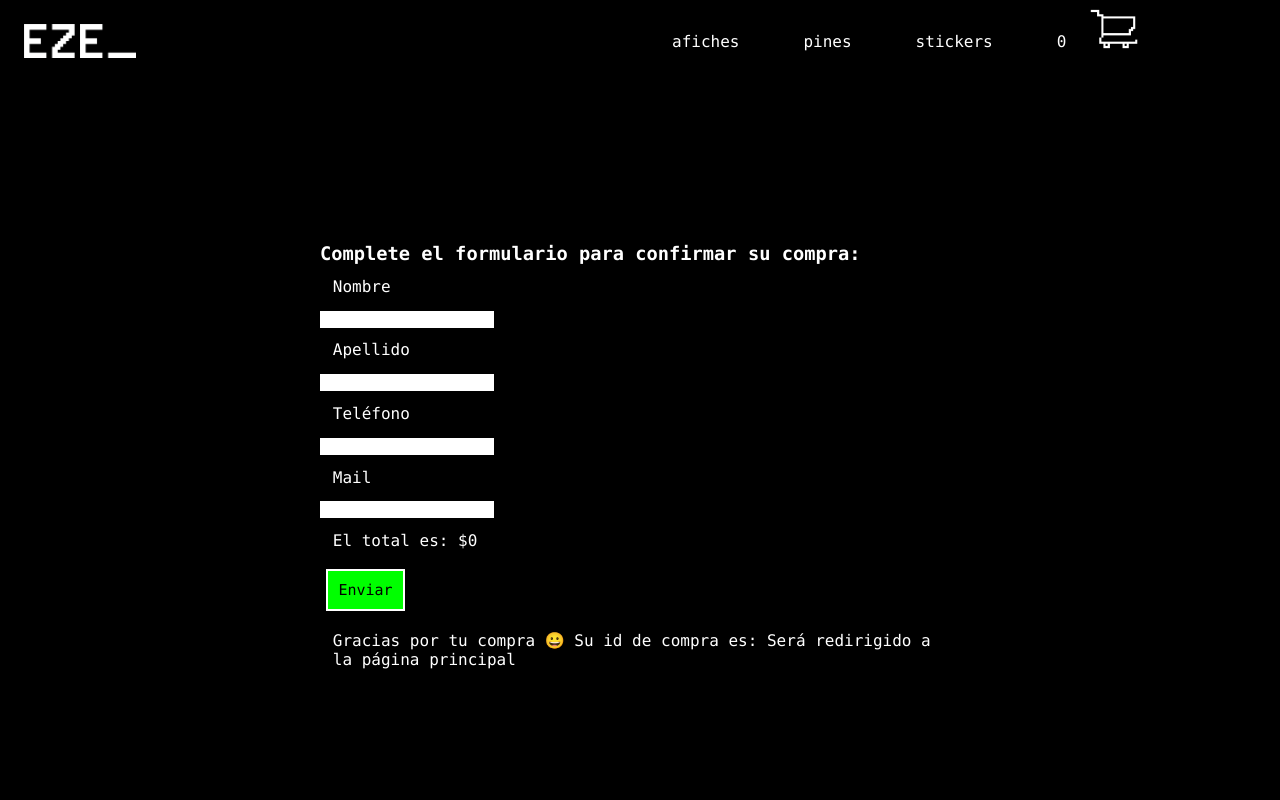
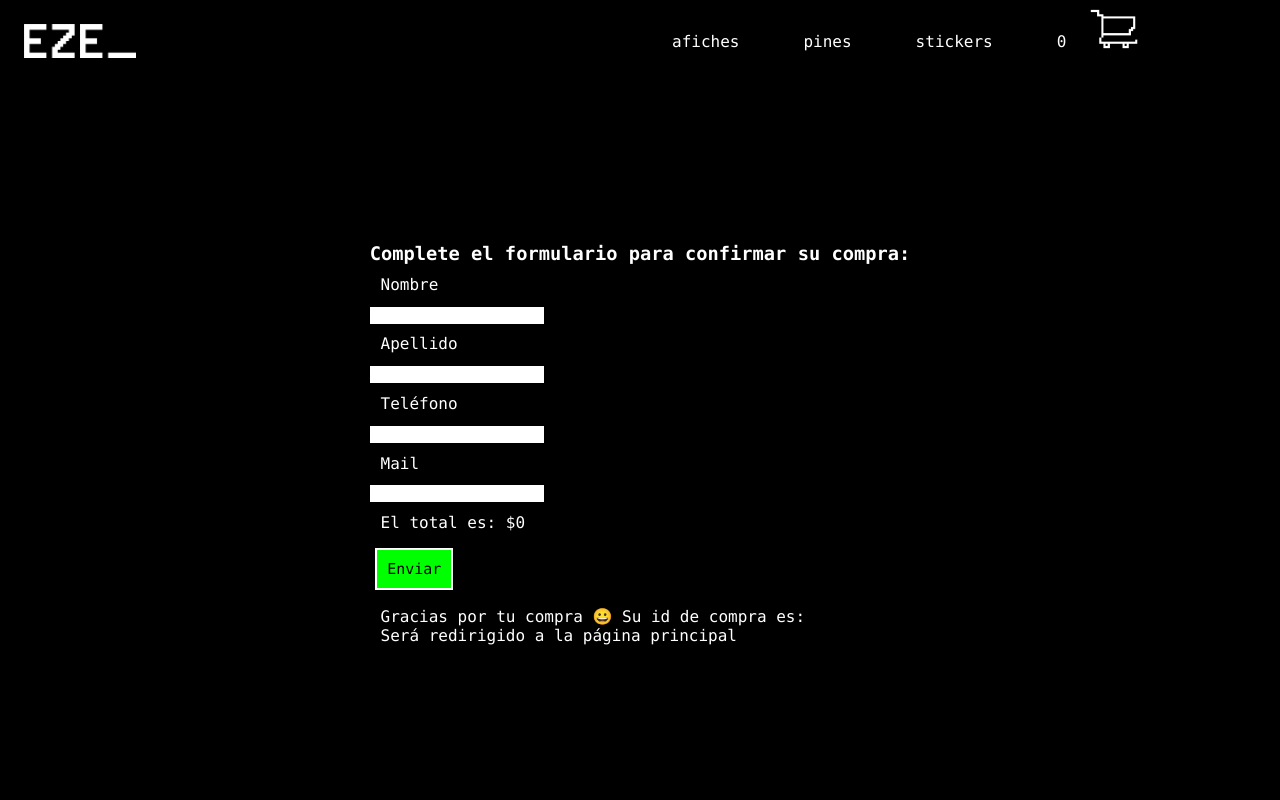
Before and after one commit to EZEweb/tienda-rico, a React (Create React App) app: page /confirmarcompra in a window 1280 px wide. Both pictures are taken after typing "Sample", "Sample", "Sample", "Sample" into the empty fields and a click on the button "Enviar". Shown: the top 800 px of the page. Built offline with nearby package versions, Linux system fonts and the light colour scheme; no server answers.

Commit message:
ultimando detalles

```diff
--- a/src/App.js
+++ b/src/App.js
@@ -7,7 +7,6 @@ import ItemDetailContainer from './components/ItemDetailContainer';
 import ItemListContainer from './components/ItemListContainer';
 import CartContextProvider from './components/CartContext';
 import Cart from './components/Cart';
-import Categoria from './components/Categoria';
 import ConfirmarCompra from './components/ConfirmarCompra';
 import Redes from "./components/Redes"
 
@@ -18,7 +17,7 @@ function App() {
         <MiNav/>
             <Routes>
                 <Route path="/" element={<ItemListContainer/>}/>
-                <Route path="/categoria/:categoria" element={<Categoria/>}/>
+                <Route path="/categoria/:categoria" element={<ItemListContainer/>}/>
                 <Route path="/item/:id" element={<ItemDetailContainer/>}/>
                 <Route path="/Home" element={<Home/>}/>
                 <Route path="/cart" element={<Cart/>}/>
@@ -26,7 +25,7 @@ function App() {
                 <Route path="/confirmarcompra" element={<ConfirmarCompra/>}/>
             </Routes>
         <MiFooter/>
-        </CartContextProvider>{/* acá le asigno el super poder del context a los hijes de cartContext */}
+        </CartContextProvider>
         </BrowserRouter>
     )
 }
--- a/src/components/Cart.js
+++ b/src/components/Cart.js
@@ -6,7 +6,7 @@ import Matesito from './imagenes/matesito.png'
 import { Link } from 'react-router-dom'
 
 const Cart=()=>{
-    const {clear,itemsCart, preciototal, removeItem} = useContext(CartContext)//traigo x context la funcion clear y los estados itemsCart y preciototal
+    const {clear,itemsCart, precioTotal, removeItem} = useContext(CartContext)
 
     return (
         <>
@@ -27,7 +27,7 @@ const Cart=()=>{
                 }
                 <div>
                 <h3>
-                    Valor total ${preciototal}
+                    Valor total ${precioTotal}
                 </h3>
                 <button onClick={clear} className='button'>Borrar Todo</button>
                 </div>
--- a/src/components/CartContext.js
+++ b/src/components/CartContext.js
@@ -27,10 +27,10 @@ export const CartContextProvider = ({children})=>{
         setItemsCart (itemsCart.filter((item)=>item.id !== remove ))
     }
 
-    const preciototal = itemsCart.reduce((total, item) =>  (item.precio * item.cantidad) + total, 0)
+    const precioTotal = itemsCart.reduce((total, item) =>  (item.precio * item.cantidad) + total, 0)
 
     return(
-        <CartContext.Provider value={{addItem,clear,removeItem,isInCart, preciototal, itemsCart}}>
+        <CartContext.Provider value={{addItem,clear,removeItem,isInCart, precioTotal, itemsCart}}>
             {children}
         </CartContext.Provider>
     )
--- a/src/components/Categoria.js
+++ /dev/null
@@ -1,10 +0,0 @@
-import React from "react";
-import ItemListContainer from './ItemListContainer'
-
-let Categoria = () =>{
-    return(
-        <ItemListContainer/>
-    )
-}
-
-export default Categoria
--- a/src/components/ConfirmarCompra.js
+++ b/src/components/ConfirmarCompra.js
@@ -6,11 +6,11 @@ import { CartContext } from "./CartContext"
 
 const ConfirmarCompra = () => {
 
-    let {itemsCart, clear, preciototal} = useContext(CartContext)
+    let {itemsCart, clear, precioTotal} = useContext(CartContext)
     let navigate = useNavigate()
     let basededatos = getFirestore()
 
-    let [ordenid, setOrdenId] = useState ()
+    let [ordenId, setOrdenId] = useState ()
     let [envio, setEnvio] = useState(false)
 
     const [cliente, setCliente] = useState({
@@ -30,7 +30,8 @@ const ConfirmarCompra = () => {
         let orden = {
             buyer: cliente,
             items: [...itemsCart],
-            date: date
+            date: date,
+            preciototal: precioTotal
         }
         let coleccion = collection(basededatos, "ordenes")
 
@@ -43,6 +44,7 @@ const ConfirmarCompra = () => {
             }, 5000)
         })
         .catch((err) => console.log(err))
+        .finally((fin) => console.log(fin))
 
         itemsCart.forEach((items) => {
             let cambioStock = doc(basededatos, "productos", items.id)
@@ -63,10 +65,10 @@ const ConfirmarCompra = () => {
                 <input onChange={ClienteOnChange} value={cliente.tel} name="tel"/>
                 <p>Mail</p>
                 <input onChange={ClienteOnChange} value={cliente.mail} name="mail"/>
-                <p>El total es: ${preciototal}</p>
+                <p>El total es: ${precioTotal}</p>
                 <div>
                     <button type='submit' onClick={()=>setEnvio(true)}> Enviar</button>
-                    {envio && <p>Gracias por tu compra 😀 Su id de compra es: {ordenid} Será redirigido a la página principal</p>}
+                    {envio && <p>Gracias por tu compra 😀 Su id de compra es: {ordenId} <br></br>Será redirigido a la página principal</p>}
                 </div>
             </form>
         </div>
--- a/src/components/Home.js
+++ b/src/components/Home.js
@@ -6,9 +6,9 @@ function Home () {
         <div className="inicio">
             <div>
             <h1>Hola <br></br>mundo_</h1>
-            <a><Link to="/redes">Redes</Link></a>
-            <a><Link to="/">Tienda</Link></a>
-            <a>Contacto</a>
+            <Link to="/redes">Redes</Link>
+            <Link to="/">Tienda</Link>
+            <Link to="/">Contacto</Link>
             </div>
         </div>
     )
--- a/src/components/ItemDetail.js
+++ b/src/components/ItemDetail.js
@@ -24,6 +24,7 @@ function ItemDetail (item){
             <h2>${precio}</h2>
             <p>Lorem ipsum dolor sit amet, consectetur adipiscing elit, sed do eiusmod tempor incididunt ut labore et dolore magna aliqua.</p>
             <br></br>
+            <h4>Hay {stock} disponible</h4>
             {contador
             ?<Link to='/Cart'><button>Ir a mi carrito</button></Link>
             :<ItemCount inicial={inicial} stock={stock} onAdd={onAdd} addItem={addItem} />}
--- a/src/components/ItemDetailContainer.js
+++ b/src/components/ItemDetailContainer.js
@@ -15,8 +15,8 @@ function ItemDetailContainer () {
                 setItem({id: snapshot.id, ...snapshot.data()})
             }
         })
-        .catch(err => console.log(err))
-        .finally(<div className="loader"></div>)
+        .catch((err) => console.log(err))
+        .finally((fin) => console.log(fin))
     },[id])
     return (
         <div className="containerPaginaDetalle">
--- a/src/components/ItemListContainer.js
+++ b/src/components/ItemListContainer.js
@@ -20,7 +20,8 @@ function ItemListContainer () {
                 }
             setItems(snapshot.docs.map((doc) =>
                 ({id: doc.id, ...doc.data()})))})
-            .catch(err => console.log(err))
+            .catch((err) => console.log(err))
+            .finally((fin) => console.log(fin))
         }else{
             getDocs(listado)
             .then((snapshot)=>{
@@ -30,6 +31,7 @@ function ItemListContainer () {
             setItems(snapshot.docs.map((doc)=>
                 ({id:doc.id,...doc.data()})))})
             .catch(err => console.log(err))
+            .finally(fin => console.log(fin))
         }},[categoria]);
 
     return (
```
Also changed, not shown: 1 other file (tests, documents, lock files or other folders).
